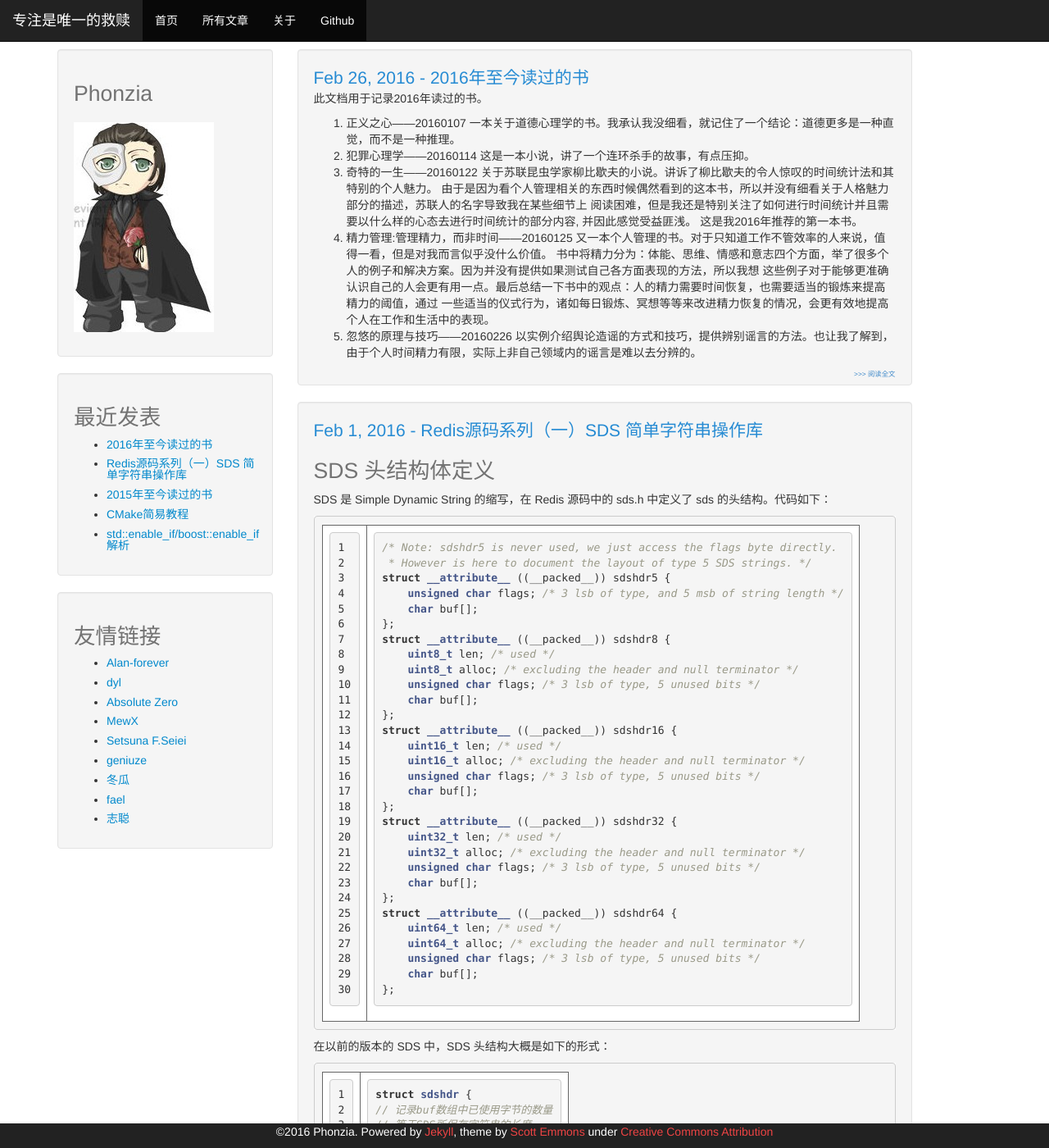
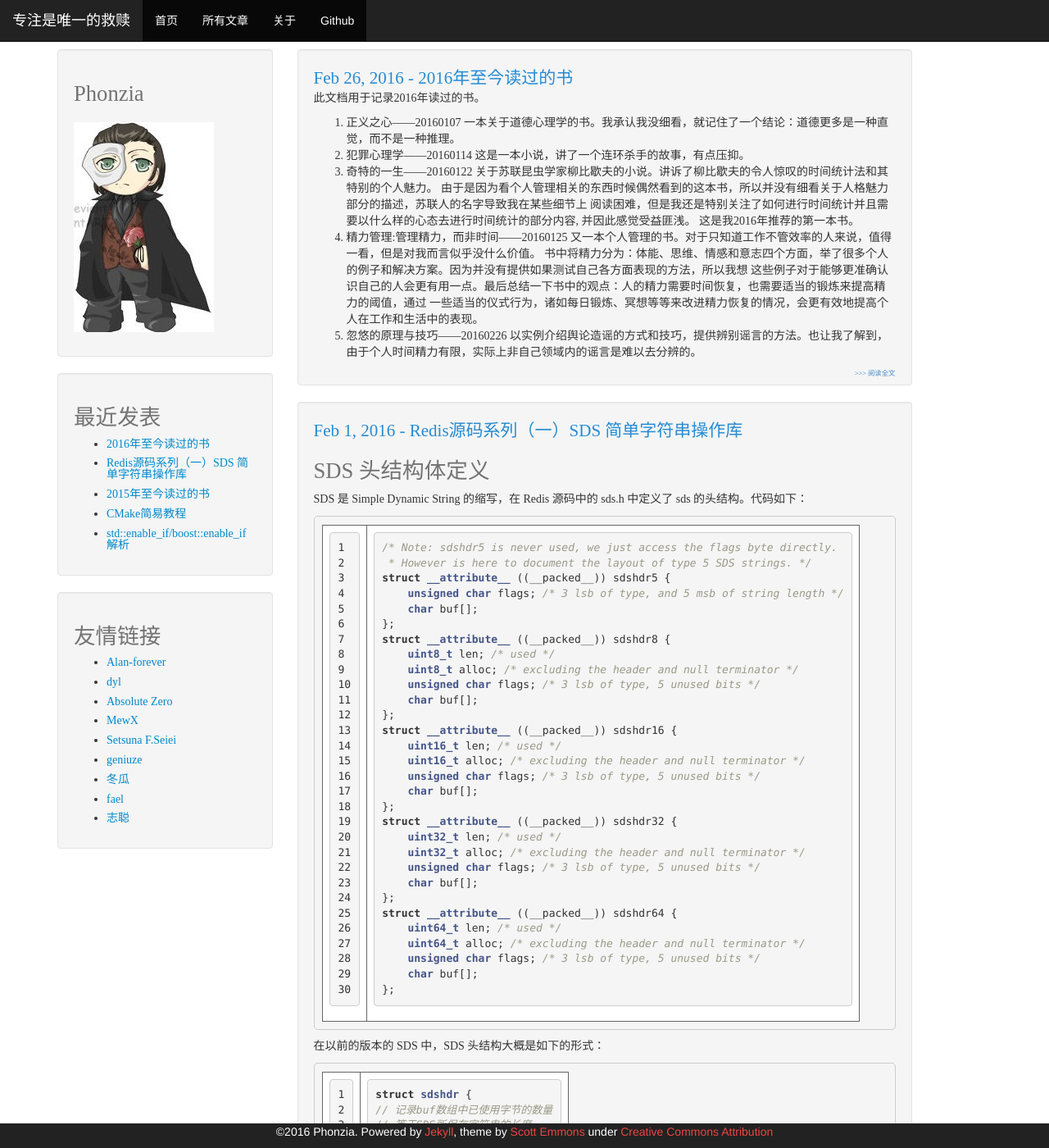
Before and after one commit to phonzia/old_blog, a Jekyll site: the page built from index.html, in a window 1280 px wide and 1400 px high. Shown: the whole window at 82% size. Built offline with Jekyll 4.4.1, drawn with Linux system fonts in a browser that asks for light colours; Markdown is read by kramdown in place of the engine named in the settings; the list of posts is cut into pages by our own code.

Commit message:
change font

```diff
--- a/css/theme.css
+++ b/css/theme.css
@@ -45,6 +45,10 @@ body {
 .well h1 {
     color: #737373;
     font-size: 190%;
+}
+
+.well {
+    font-family:"Times New Roman",Georgia,Serif
 }
 
 .well h2 {
```
